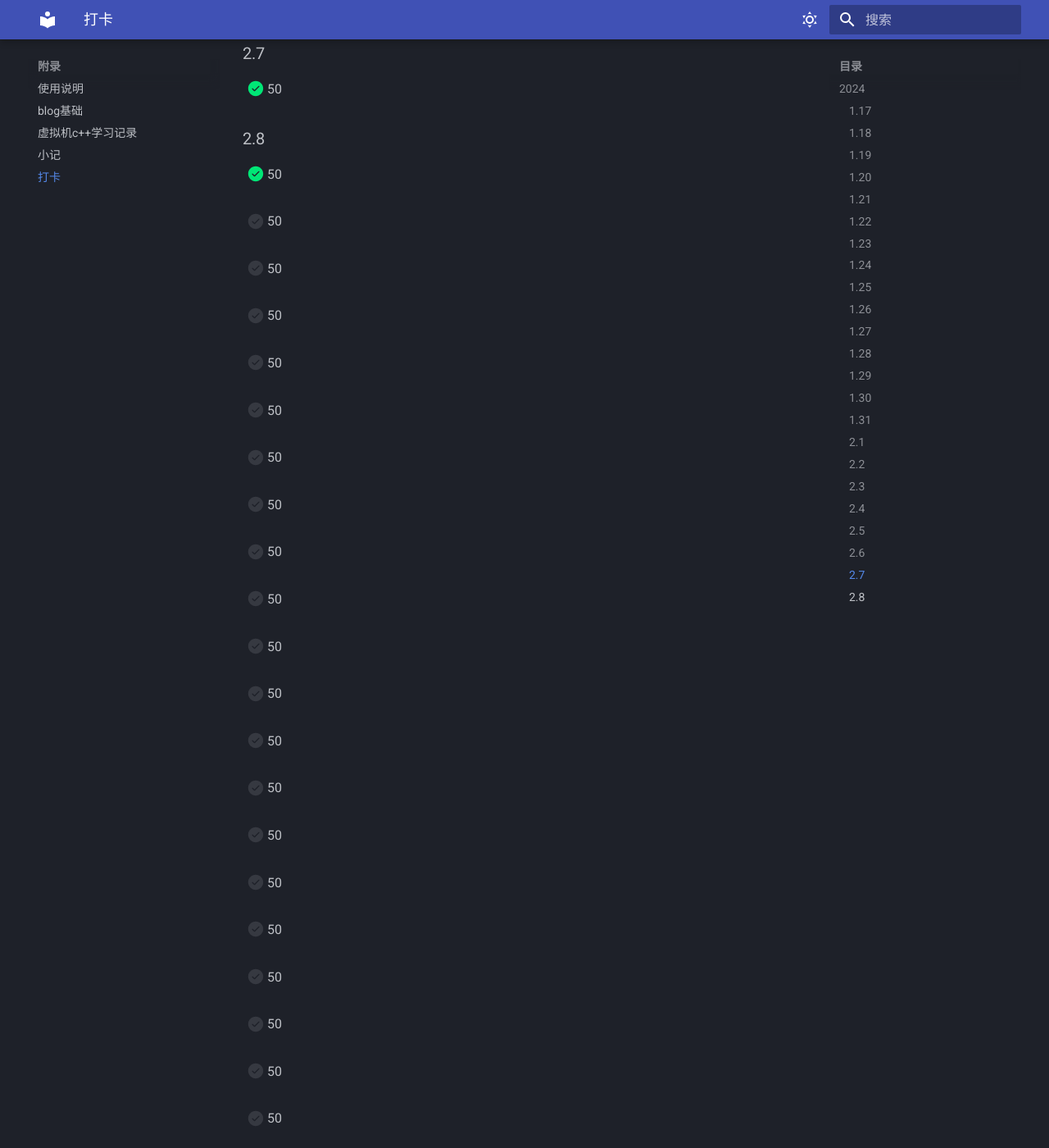
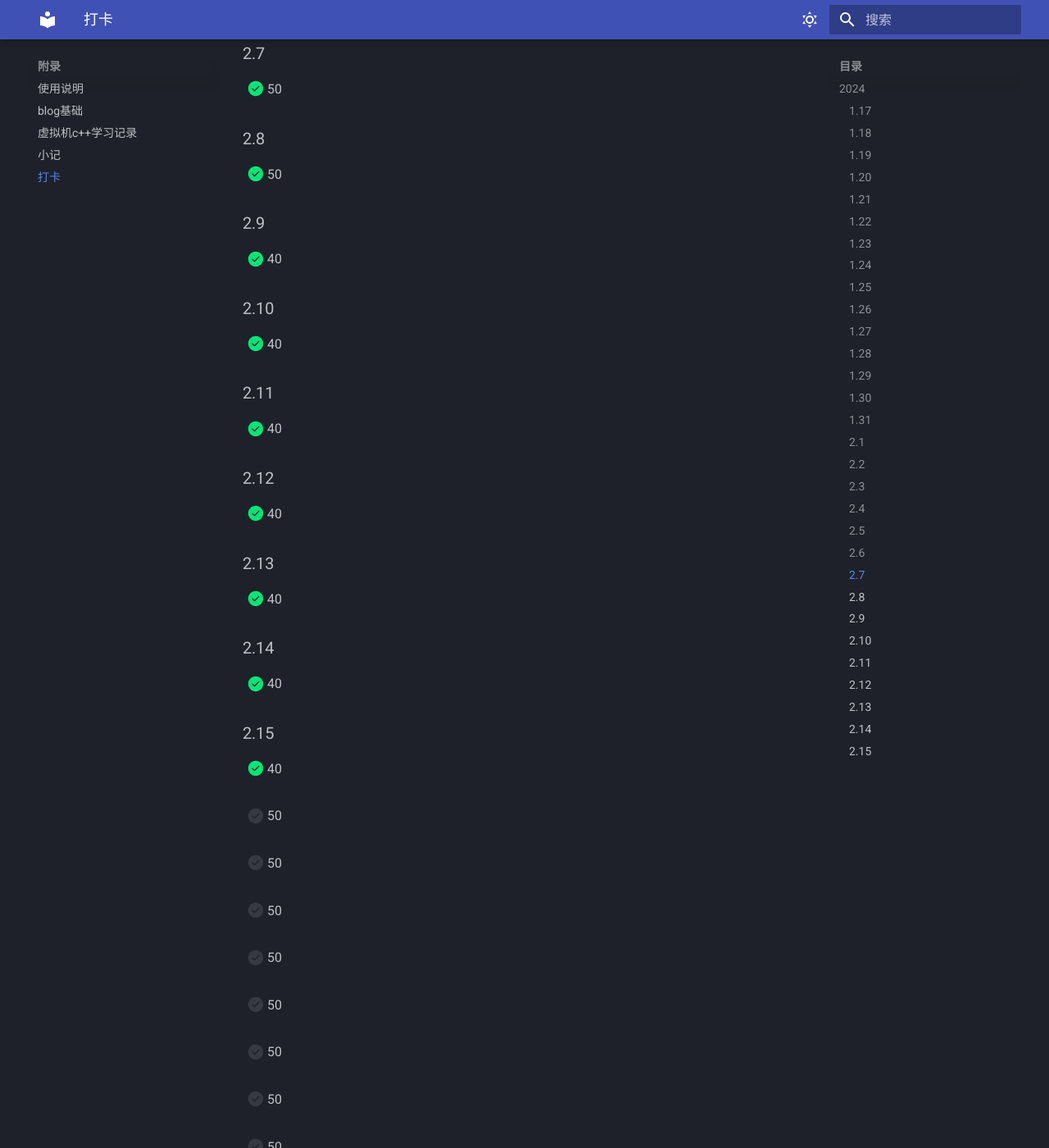
Before and after one commit to Xmbtx/xmbtx-blog, an MkDocs documentation site: the page built from docs/daily.md, in a window 1280 px wide and 1400 px high, scrolled down 2788 px. Shown: the whole window at 82% size. Built offline with MkDocs 1.6.1 and Material for MkDocs 9.7.7, drawn with Linux system fonts in a browser that asks for light colours.

Commit message:
2024-02-16_00:01:09 update

```diff
--- a/docs/daily.md
+++ b/docs/daily.md
@@ -114,6 +114,34 @@ and the repository exists.
 ### 2.8
 
 - [x] 50
+
+### 2.9
+
+- [x] 40
+
+### 2.10
+
+- [x] 40
+
+### 2.11
+
+- [x] 40
+
+### 2.12
+
+- [x] 40
+
+### 2.13
+
+- [x] 40
+
+### 2.14
+
+- [x] 40
+
+### 2.15
+
+- [x] 40
 
 ###
 
@@ -278,31 +306,3 @@ and the repository exists.
 ###
 
 - [ ] 50
-
-###
-
-- [ ] 50
-
-###
-
-- [ ] 50
-
-###
-
-- [ ] 50
-
-###
-
-- [ ] 50
-
-###
-
-- [ ] 50
-
-###
-
-- [ ] 50
-
-###
-
-- [ ] 50
```
Also changed, not shown: docs/408/jizu.md (+6 -0 lines), docs/408/jizu/1501.jpg (added), docs/408/jizu/1502.jpg (added), docs/408/jizu/1503.jpg (added).
